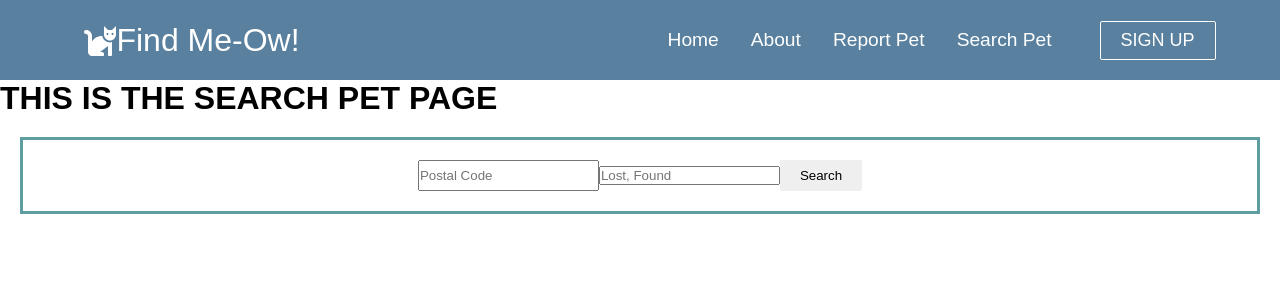
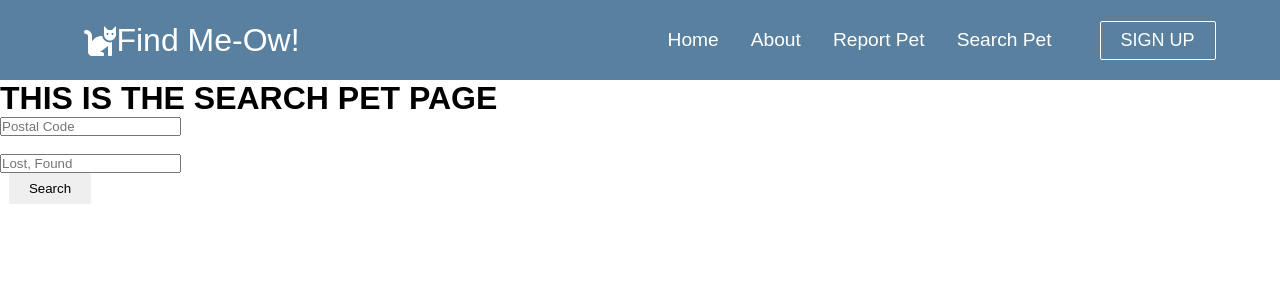
Before and after one commit to WalidDouri/FinalProject_Find_Meow, a React (Create React App) app in the folder frontend/: page /search-pet in a window 1280 px wide. Shown: the top 300 px of the page. Built offline with nearby package versions, Linux system fonts and the light colour scheme.

Commit message:
testing out scss

```diff
--- a/frontend/src/components/SearchForm.jsx
+++ b/frontend/src/components/SearchForm.jsx
@@ -2,10 +2,10 @@ import React, { useRef } from 'react'
 import './SearchForm.scss';
 
 
-import InputGroup from 'react-bootstrap/InputGroup'
+import Container from 'react-bootstrap/Container'
 import Form from 'react-bootstrap/Form'
 import Button from 'react-bootstrap/Button'
-import FormControl from 'react-bootstrap/FormControl'
+
 
 
 export default function SearchForm() {
@@ -22,26 +22,32 @@ export default function SearchForm() {
 
   return (
     <div>
-    <Form className="search" onSubmit={handleSubmit} >
-    <InputGroup className="hello">
-    <FormControl
+      <Container className='d-flex'>
+        <Form onSubmit={handleSubmit}>
+        <Form.Group>
+
+          <Form.Control
+
           placeholder="Postal Code"
           aria-label="Location"
           aria-describedby="basic-addon2"
           ref={postalCodeRef}/>
-    <div className='hi'>
-    <FormControl
+          </Form.Group>
+          &nbsp;&nbsp;
+        <Form.Group>
+        <Form.Control
+
           placeholder="Lost, Found"
           aria-label="Status"
           aria-describedby="basic-addon2"
           ref={statusRef}/>
+        </Form.Group>
+          &nbsp;&nbsp;
         <Button variant="outline-secondary" id="button-addon2" type='submit'>
           Search
         </Button>
-    </div>
-  </InputGroup>
-
       </Form>
+    </Container>
   </div>
   )
 }
```
Lines whose indentation alone changed are shown as unchanged.
